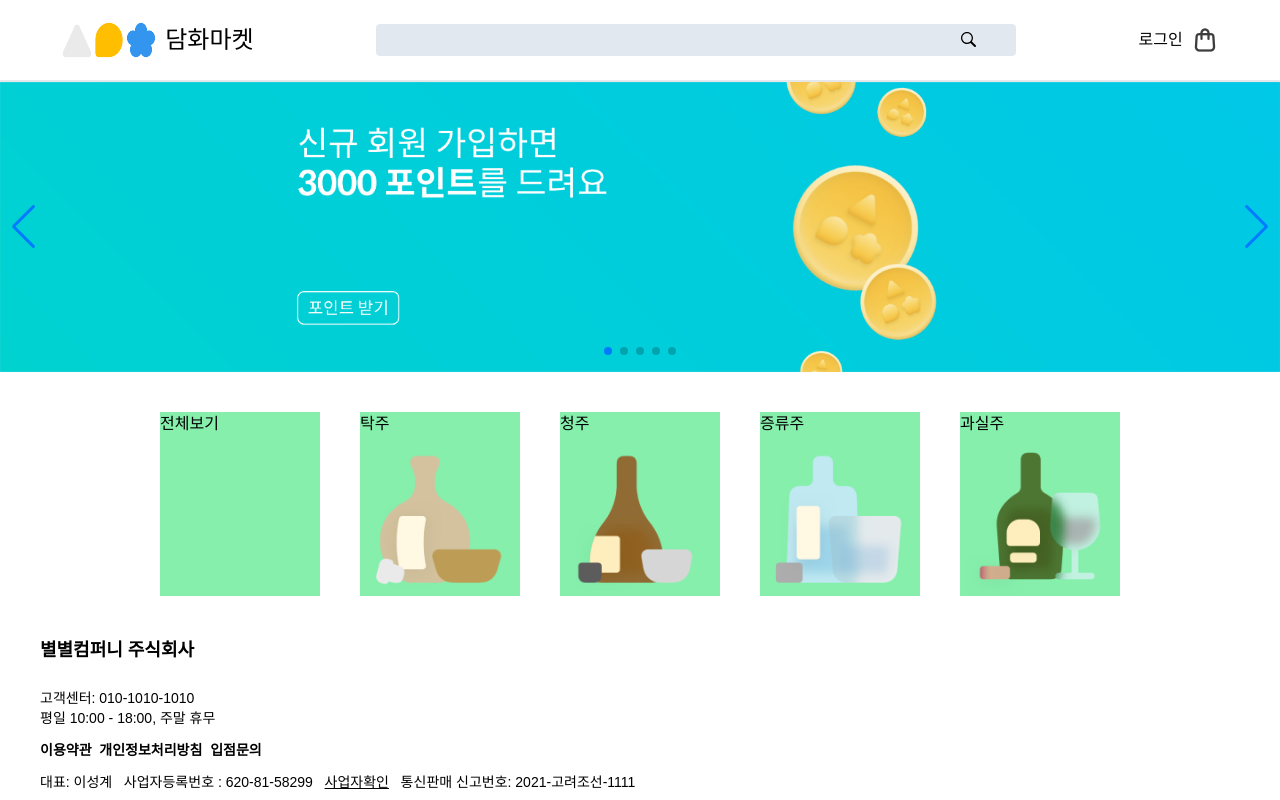
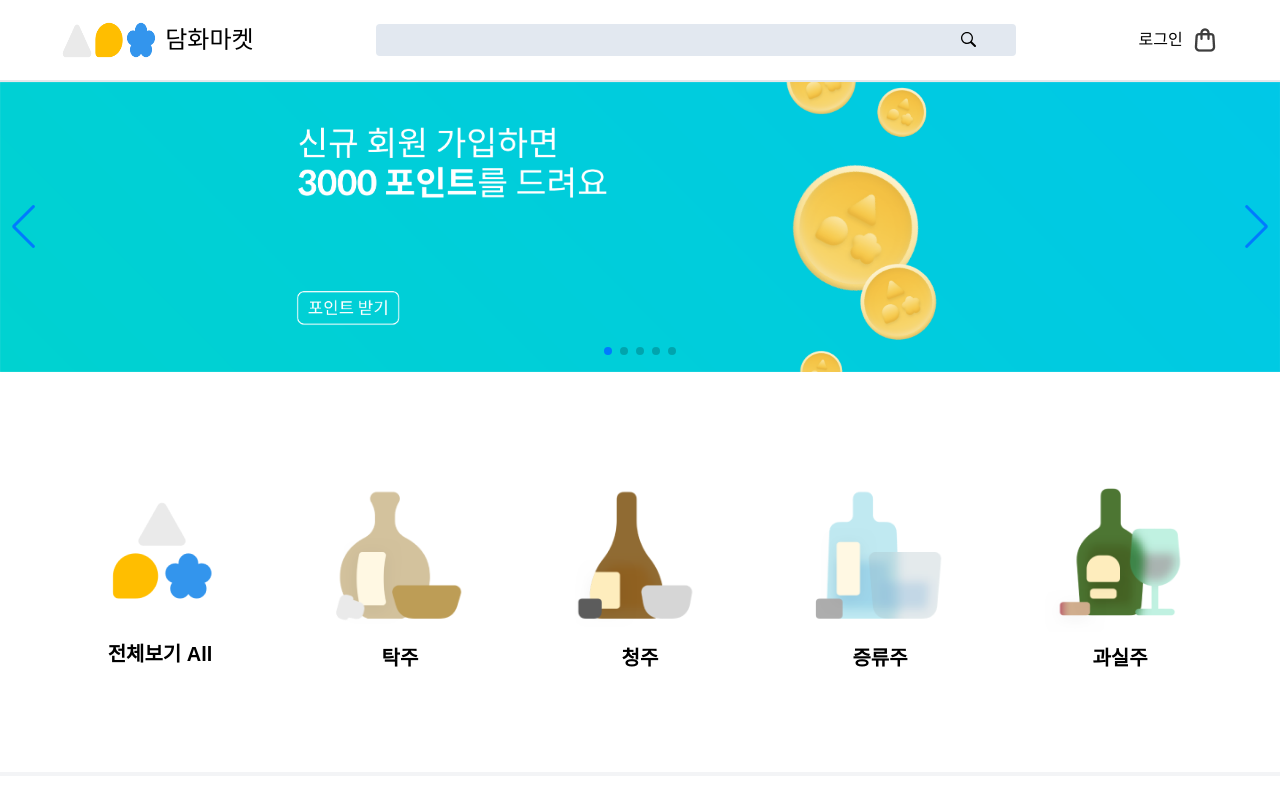
Before and after one commit to devparkse/damhwamarket2, a React (Create React App) app: page / in a window 1280 px wide. Shown: the top 800 px of the page. Built offline with nearby package versions, Linux system fonts and the light colour scheme.

Commit message:
main 정리 및 마이페이지 디자인 정리

```diff
--- a/src/components/Main.jsx
+++ b/src/components/Main.jsx
@@ -10,7 +10,7 @@ import { Link } from "react-router-dom";
 
 const Main = () => {
   return (
-    <div className="">
+    <div className="pb-20 ">
       <Swiper
         cssMode={true}
         navigation={true}
@@ -59,31 +59,67 @@ const Main = () => {
           />
         </SwiperSlide>
       </Swiper>
-
-      <div className="flex gap-10 justify-center mt-10">
-        <Link to="#" className="box-border h-55 w-40 bg-green-300">
-          전체보기
+      <div className="flex gap-20 justify-center mt-20 text-center pb-20">
+        <Link
+          to="#"
+          className="justify-center font-semibold text-xl box-border rounded-md h-60 w-40 hover:bg-gray-100"
+        >
+          {" "}
+          <img
+            src={require("../banner/icon_only_sooldamhwa.png")}
+            alt="all"
+            className="mt-9 mb-3 ml-4"
+          />
+          <p className="font-extrabold align-text-bottom mt-5 mb-3">
+            전체보기 All
+          </p>
         </Link>
-        <Link to="#" className="box-border h-55 w-40 bg-green-300">
+        <Link
+          to="#"
+          className="font-semibold text-xl box-border rounded-md h-60 w-40 hover:bg-gray-100"
+        >
+          <img
+            src={require("../banner/icon_takju.png")}
+            alt="takju"
+            className="mt-5 mb-3"
+          />
           탁주
-          <img src={require("../banner/icon_takju.png")} alt="takju" />
         </Link>
-        <Link to="#" className="box-border h-55 w-40 bg-green-300">
+        <Link
+          to="#"
+          className="font-semibold text-xl box-border rounded-md h-60 w-40 hover:bg-gray-100"
+        >
+          <img
+            src={require("../banner/icon_cheongju.png")}
+            alt="cheongju"
+            className="mt-5 mb-3"
+          />
           청주
-          <img src={require("../banner/icon_cheongju.png")} alt="cheongju" />
         </Link>
-        <Link to="#" className="box-border h-55 w-40 bg-green-300">
-          증류주
+        <Link
+          to="#"
+          className="font-semibold text-xl box-border rounded-md h-60 w-40 hover:bg-gray-100"
+        >
           <img
             src={require("../banner/icon_jeungryuju.png")}
             alt="jeungryuju"
+            className="mt-5 mb-3"
           />
+          증류주
         </Link>
-        <Link to="#" className="box-border h-55 w-40 bg-green-300">
+        <Link
+          to="#"
+          className="font-semibold text-xl box-border rounded-md h-60 w-40 hover:bg-gray-100"
+        >
+          <img
+            src={require("../banner/icon_gwashilju.png")}
+            alt="gwashilju"
+            className="mt-5 mb-3"
+          />
           과실주
-          <img src={require("../banner/icon_gwashilju.png")} alt="gwashilju" />
         </Link>
       </div>
+      <p className="border-2 border-gray-100"></p>
     </div>
   );
 };
--- a/src/components/MyPageOption.jsx
+++ b/src/components/MyPageOption.jsx
@@ -11,11 +11,11 @@ const MyPageOption = ({ changePage }) => {
   };
   const [active, setActive] = useState(true);
   return (
-        <div className="flex flex-col justify-center self-center w-32 text-center absolute top-96 left-48 h-28 p-4 mr-4 bg-zinc-100  text-blue">
+    <div className="flex flex-col justify-center self-center w-40 text-center absolute top-96 left-48 h-28 p-4 mr-4 bg-zinc-100  text-blue text-lg">
       <p
         onClick={handleChangeOrderDetail}
         className={
-                    active ? "pb-1 mb-2 border-b-3 border-blue" : "pb-1 mb-2"
+          active ? "pb-1 mb-2 border-b-3 border-blue font-bold" : "pb-1 mb-2"
         }
       >
         회원정보
@@ -23,7 +23,7 @@ const MyPageOption = ({ changePage }) => {
       <p
         onClick={handleChangeUserInfo}
         className={
-                    active ? "pb-1 mb-2" : "pb-1 mb-2 border-b-3 border-blue"
+          active ? "pb-1 mb-2" : "pb-1 mb-2 border-b-3 border-blue font-bold"
         }
       >
         주문내역
--- a/src/components/OrderDtail.jsx
+++ b/src/components/OrderDtail.jsx
@@ -5,11 +5,11 @@ const OrderDtail = () => {
   const navigate = useNavigate();
   return (
     <div className="pl-56 w-5/6 min-h-1/2 ">
-            <p className="text-4xl text-amber-400 py-14">주문내역</p>
+      <p className="text-4xl font-bold text-amber-400 py-14">주문내역</p>
 
       <div className="flex flex-col max-h-screen ">
         <div>
-                    <div className="flex border-2 border-red-200 p-3 rounded-xl mb-6">
+          <div className="flex border-3 border-red-200 p-3 rounded-xl mb-6">
             <img
               className="w-32 h-32"
               src="https://cdn.pixabay.com/photo/2022/12/26/11/44/squirrel-7678830_960_720.jpg"
@@ -18,21 +18,21 @@ const OrderDtail = () => {
             <div className="pl-2">
               <div className="flex pb-12">
                 <p className="pr-12">2023/01/12</p>
-                                <p>배송중</p>
+                <p className="font-bold underline underline-offset-4">배송중</p>
               </div>
               <div className="flex">
-                                <p className="pr-28">제품</p>
+                <p className="pr-28 font-bold">제품</p>
                 <p>신년 다복 세트</p>
               </div>
               <div className="flex">
-                                <p className="pr-20">선택 옵션</p>
+                <p className="pr-20 font-bold">선택 옵션</p>
                 <p className="pr-96">다복세트 1</p>
-                                <p>36,900</p>
+                <p className="font-extrabold">36,900</p>
               </div>
             </div>
           </div>
 
-                    <div className="border-dotted border-2 rounded-xl p-10 border-red-200 mt-10 text-center ">
+          <div className="border-dotted border-3 rounded-xl p-10 border-red-200 mt-10 text-center ">
             <p className="pb-10 text-2xl text-center">
               담화를 나누러 가요 -.{"<"}
             </p>
--- a/src/components/UserInfo.jsx
+++ b/src/components/UserInfo.jsx
@@ -3,40 +3,40 @@ import React from "react";
 const UserInfo = () => {
   return (
     <div className="pl-56 w-5/6 min-h-1/2">
-            <p className="text-4xl text-amber-400  py-14">회원정보</p>
+      <p className="text-4xl font-bold text-amber-400  py-14">회원정보</p>
 
-            <div className="flex flex-col">
+      <div className="flex flex-col border-2 rounded-md p-8">
         <div className="my-4 flex justify-center">
-                    <label className="w-28">이메일</label>
-                    <input className="bg-slate-300 rounded " type="text" />
+          <label className="w-28 font-semibold">이메일</label>
+          <input className="bg-slate-200 rounded shadow-inner" type="email" />
         </div>
         <div className="my-4 flex justify-center">
-                    <label className="w-28">비밀번호</label>
-                    <input className="bg-slate-300 rounded " type="text" />
+          <label className="w-28 font-semibold">비밀번호</label>
+          <input className="bg-slate-200 rounded shadow-inner" type="text" />
         </div>
         <div className="my-4 flex justify-center">
-                    <label className="w-28">비밀번호확인</label>
-                    <input className="bg-slate-300 rounded " type="text" />
+          <label className="w-28 font-semibold">비밀번호 확인</label>
+          <input className="bg-slate-200 rounded shadow-inner" type="text" />
         </div>
         <div className="my-4 flex justify-center">
-                    <label className="w-28">이름</label>
-                    <input className="bg-slate-300 rounded" type="text" />
+          <label className="w-28 font-semibold">이름</label>
+          <input className="bg-slate-200 rounded shadow-inner" type="text" />
         </div>
         <div className="my-4 flex justify-center">
-                    <label className="w-28">닉네임</label>
-                    <input className="bg-slate-300 rounded" type="text" />
+          <label className="w-28 font-semibold">닉네임</label>
+          <input className="bg-slate-200 rounded shadow-inner" type="text" />
         </div>
         <div className="my-4 flex justify-center">
-                    <label className="w-28">주소</label>
-                    <input className="bg-slate-300 rounded" type="text" />
+          <label className="w-28 font-semibold">주소</label>
+          <input className="bg-slate-200 rounded shadow-inner" type="text" />
         </div>
         <div className="my-4 flex justify-center">
-                    <label className="w-28">휴대폰</label>
-                    <input className="bg-slate-300 rounded" type="text" />
+          <label className="w-28 font-semibold">휴대폰</label>
+          <input className="bg-slate-200 rounded shadow-inner" type="tel" />
         </div>
         <div className="my-4 flex justify-center">
-                    <label className="w-28">쿠폰</label>
-                    <input className="bg-slate-300 rounded" type="text" />
+          <label className="w-28 font-semibold">쿠폰</label>
+          <input className="bg-slate-200 rounded shadow-inner" type="text" />
         </div>
       </div>
     </div>
```
Also changed, not shown: src/banner/icon_only_sooldamhwa.png (renamed from public/icon_only_sooldamhwa.png). Lines whose indentation alone changed are shown as unchanged.
